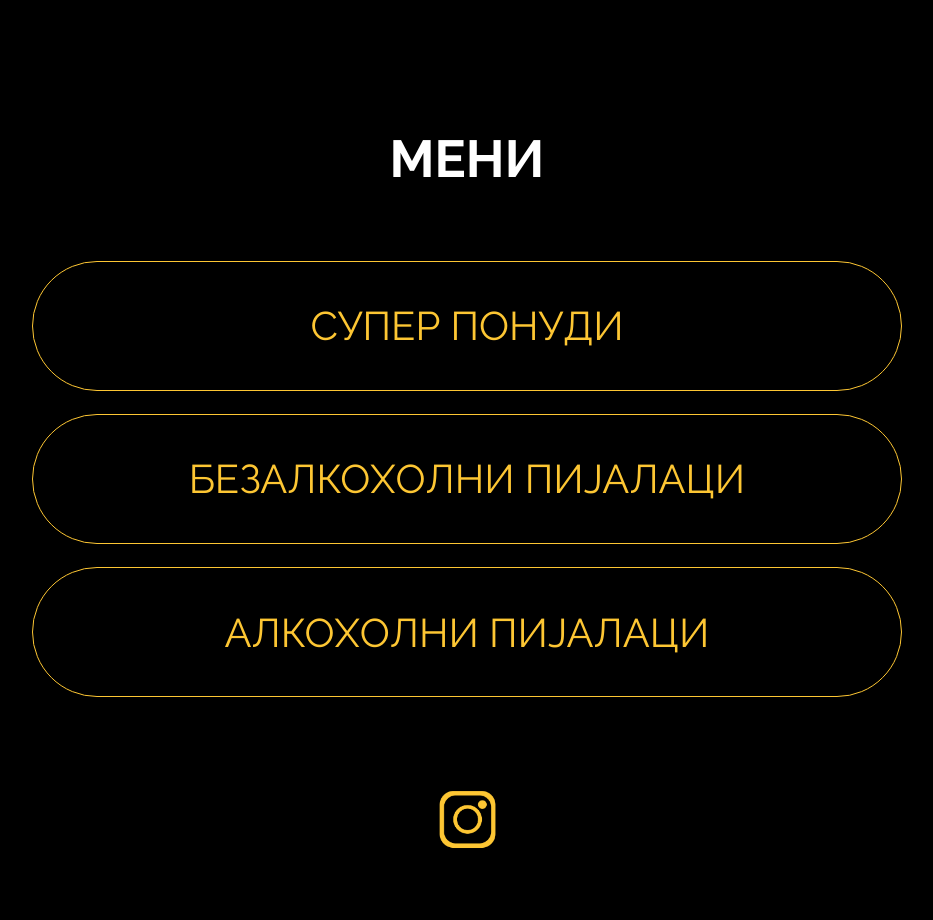
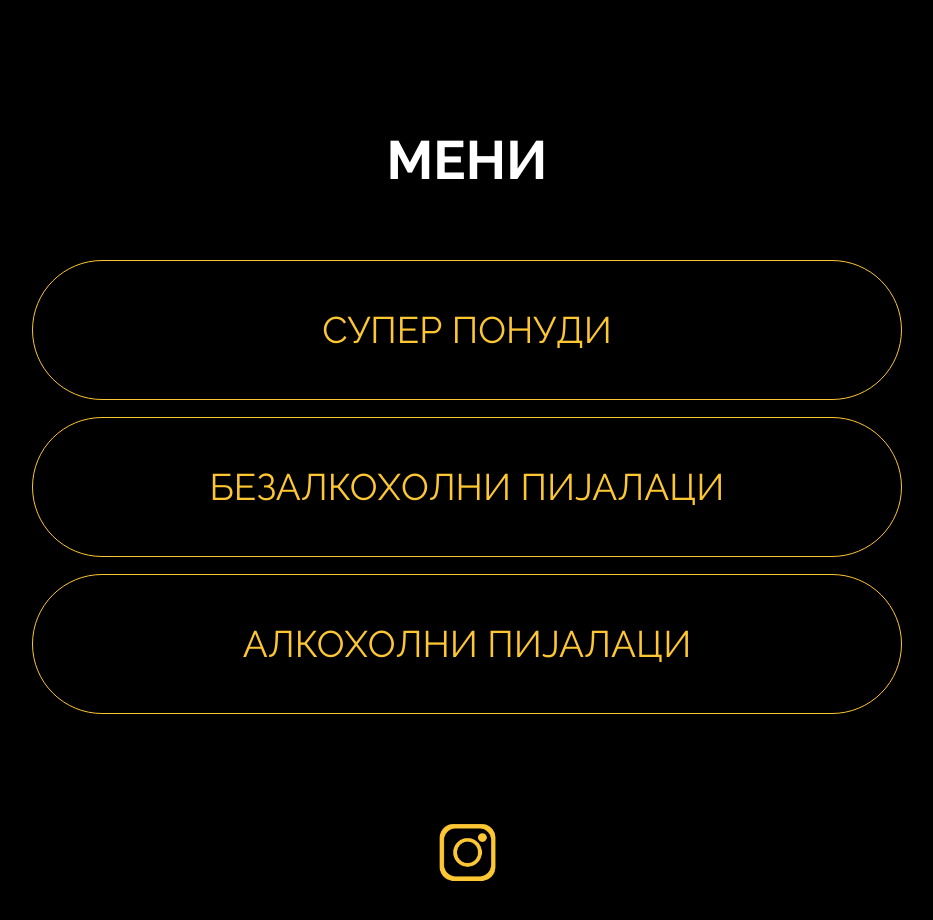
Before and after one commit to filipsinadinovski/sunshinecaffe, a plain HTML site: page sunshinewebapp/sunshine/index.html in a window 1280 px wide. Shown: the part 620-1540 px from the top of the page, without its empty margins (173-1106 px from the left). Drawn offline with Linux system fonts and the light colour scheme.

Commit message:
changed fonts

```diff
--- a/sunshinewebapp/sunshine/sunshinebuttons.css
+++ b/sunshinewebapp/sunshine/sunshinebuttons.css
@@ -5,12 +5,12 @@
   border: #fdc633;
   border-style: solid;
   border-width: 1px;
-  height: 130px;
+  height: 140px;
   width: 870px;
   border-radius: 200px;
   font-family: Raleway;
   font-weight: normal;
-  font-size: 40px;
+  font-size: 37px;
   cursor: pointer;
 
   transition: 0.15s;
@@ -32,12 +32,12 @@ color: #fdc633;
 border: #fdc633;
 border-style: solid;
 border-width: 1px;
-height: 130px;
+height: 140px;
 width: 870px;
 border-radius: 200px;
 font-family: Raleway;
 font-weight: normal;
-font-size: 40px;
+font-size: 37px;
 cursor: pointer;
 
 transition: 0.15s;
@@ -59,12 +59,12 @@ color: #fdc633;
 border: #fdc633;
 border-style: solid;
 border-width: 1px;
-height: 130px;
+height: 140px;
 width: 870px;
 border-radius: 200px;
 font-family: Raleway;
 font-weight: normal;
-font-size: 40px;
+font-size: 37px;
 cursor: pointer;
 
 transition: 0.15s;
--- a/sunshinewebapp/sunshine/sunshinewebsite.css
+++ b/sunshinewebapp/sunshine/sunshinewebsite.css
@@ -24,7 +24,7 @@ align-items: center;
 color: white;
 font-family: Raleway;
 font-weight: bolder;
-font-size: 52px;
+font-size: 54px;
 text-align: center;
 margin-top: -10px;
 margin-bottom: 60px;
@@ -34,7 +34,7 @@ margin-bottom: 60px;
 .ig {
 
 margin: auto;
-margin-top: 80px;
+margin-top: 100px;
 margin-bottom: 60px;
 width: 60px;
 height: 60px;
@@ -50,7 +50,7 @@ align-items: center;
 
 #bt-group {
 width: 900px;
-height: 460px;
+height: 470px;
 display: flex;
 margin: auto;
 flex-direction: column;
```
